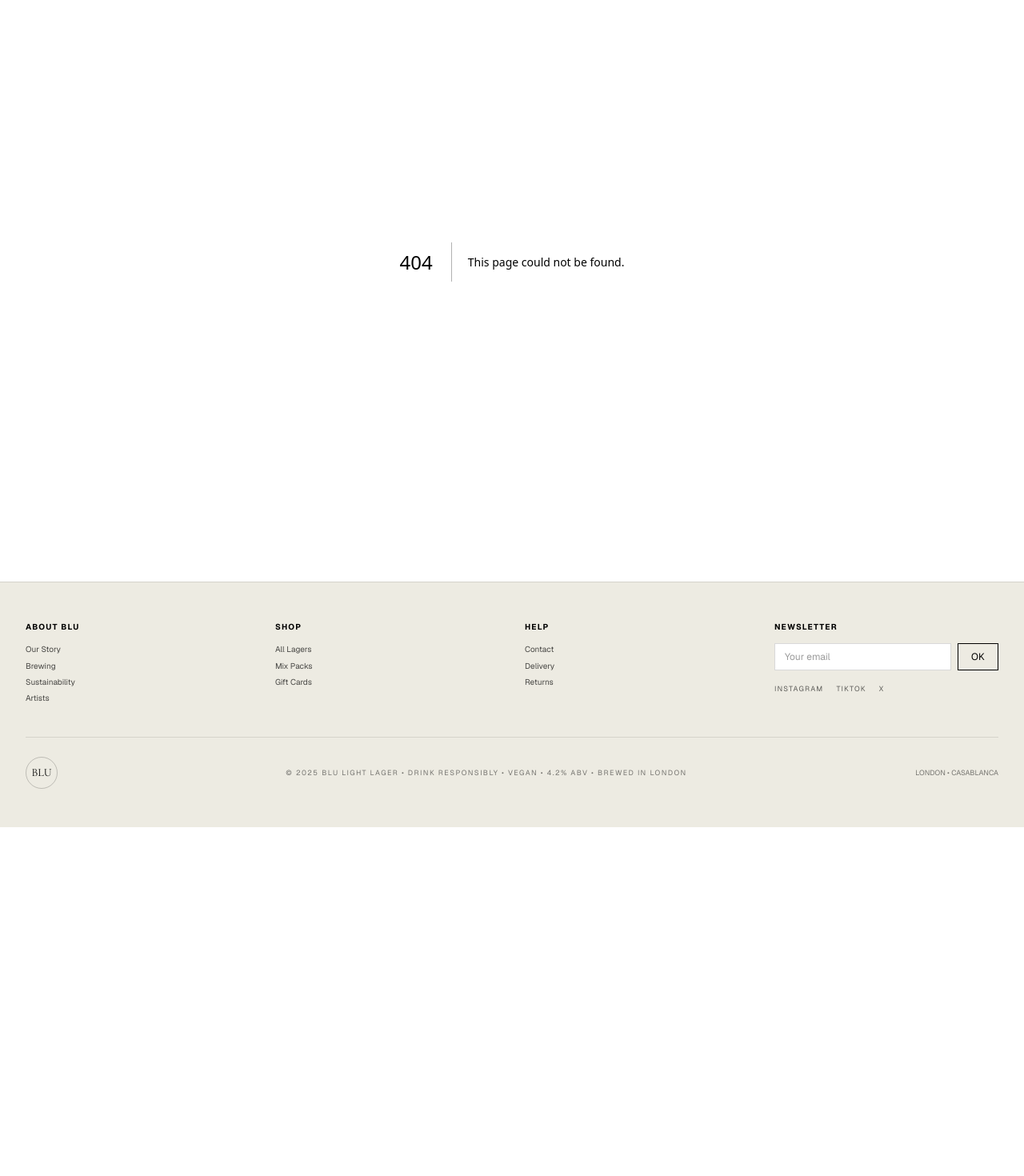
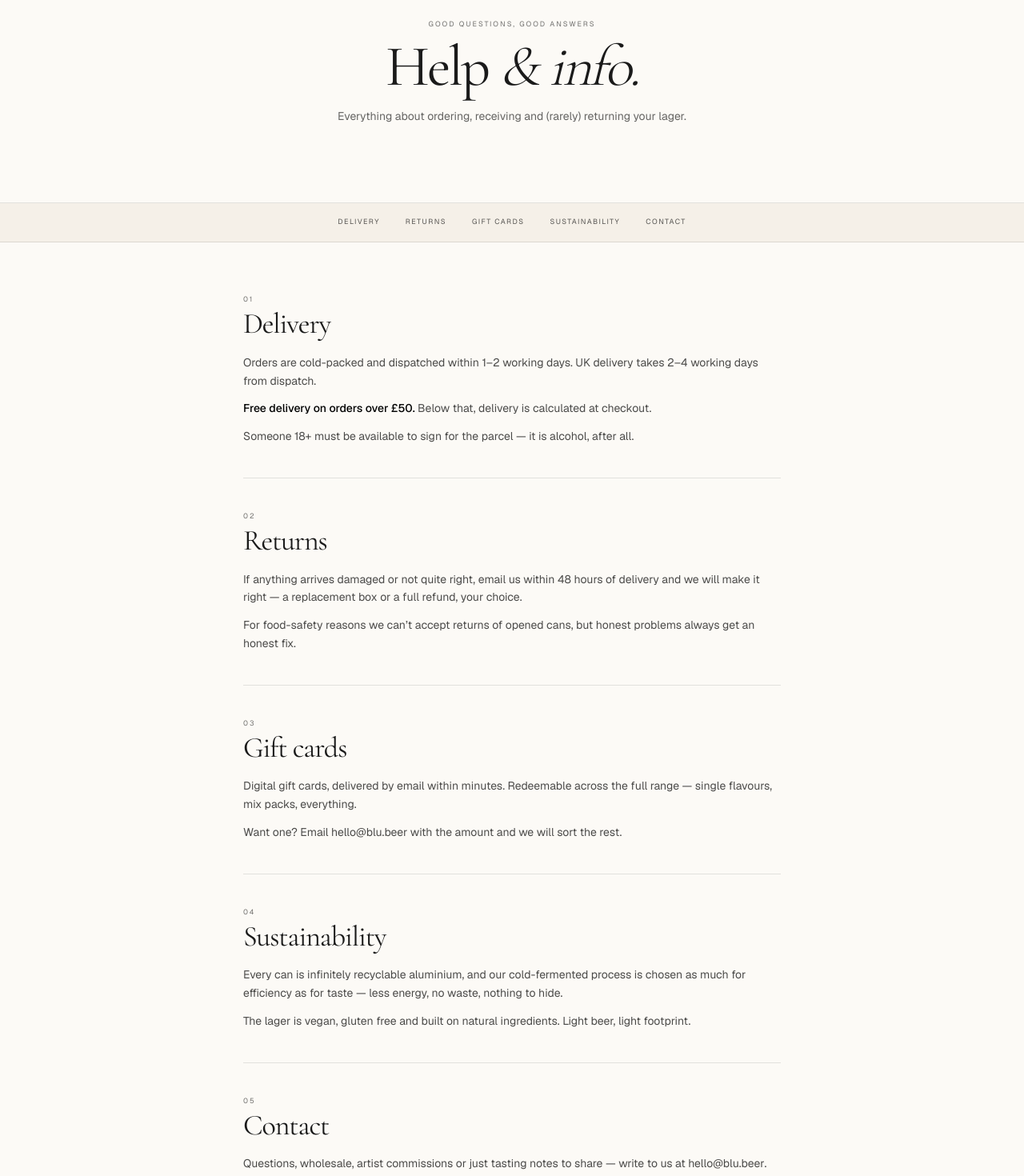
Before and after one commit to elpresidentey/Blubeers, a Next.js app: page /help in a window 1280 px wide. Before the commit this address had no page. Shown: the part 140-1610 px from the top of the page at 80% size. Before the commit the page ends 1174 px from the top, so only its background shows below. Built offline with nearby package versions, Linux system fonts and the light colour scheme.

Commit message:
Add Help & Info page — wire footer Sustainability/Gift Cards/Delivery/Returns/Contact and illustrators CONTACT to real destinations

```diff
--- /dev/null
+++ b/src/app/help/page.tsx
@@ -0,0 +1,82 @@
+import type { Metadata } from "next";
+import Link from "next/link";
+
+export const metadata: Metadata = {
+  title: "Help & Info - BLU Light Lager",
+  description: "Delivery, returns, gift cards, sustainability and contact details for BLU Light Lager.",
+};
+
+const topics = [
+  { id: "delivery", label: "DELIVERY" },
+  { id: "returns", label: "RETURNS" },
+  { id: "gift-cards", label: "GIFT CARDS" },
+  { id: "sustainability", label: "SUSTAINABILITY" },
+  { id: "contact", label: "CONTACT" },
+];
+
+export default function HelpPage() {
+  return (
+    <main className="min-h-screen bg-[#FCFAF6]">
+      <header className="border-b border-black/10 px-6 py-16 text-center md:py-24">
+        <p className="text-[9px] tracking-[.22em] text-black/55">GOOD QUESTIONS, GOOD ANSWERS</p>
+        <h1 className="mt-4 font-serif text-5xl leading-[.84] tracking-[-.04em] md:text-7xl">Help <span className="font-light italic">&amp; info.</span></h1>
+        <p className="mx-auto mt-5 max-w-md text-sm leading-relaxed text-black/60">Everything about ordering, receiving and (rarely) returning your lager.</p>
+      </header>
+
+      <nav aria-label="Page topics" className="border-b border-black/10 bg-[#f5f0e8] px-5 py-4 sm:px-6 md:px-8"><div className="mx-auto flex max-w-[1280px] flex-wrap justify-center gap-x-8 gap-y-2 text-[9px] tracking-[.16em] text-black/65">{topics.map((topic) => <a key={topic.id} href={`#${topic.id}`} className="u-line pb-0.5">{topic.label}</a>)}</div></nav>
+
+      <div className="mx-auto max-w-[720px] px-5 py-12 sm:px-6 md:py-16">
+        <section id="delivery" className="scroll-mt-24 border-b border-black/10 py-10 first:pt-0">
+          <p className="text-[9px] tracking-[.22em] text-black/55">01</p>
+          <h2 className="mt-2 font-serif text-4xl leading-[.9] tracking-[-.03em]">Delivery</h2>
+          <div className="mt-5 space-y-3 text-sm leading-relaxed text-black/70">
+            <p>Orders are cold-packed and dispatched within 1–2 working days. UK delivery takes 2–4 working days from dispatch.</p>
+            <p><strong className="font-medium text-black">Free delivery on orders over £50.</strong> Below that, delivery is calculated at checkout.</p>
+            <p>Someone 18+ must be available to sign for the parcel — it is alcohol, after all.</p>
+          </div>
+        </section>
+
+        <section id="returns" className="scroll-mt-24 border-b border-black/10 py-10">
+          <p className="text-[9px] tracking-[.22em] text-black/55">02</p>
+          <h2 className="mt-2 font-serif text-4xl leading-[.9] tracking-[-.03em]">Returns</h2>
+          <div className="mt-5 space-y-3 text-sm leading-relaxed text-black/70">
+            <p>If anything arrives damaged or not quite right, email us within 48 hours of delivery and we will make it right — a replacement box or a full refund, your choice.</p>
+            <p>For food-safety reasons we can’t accept returns of opened cans, but honest problems always get an honest fix.</p>
+          </div>
+        </section>
+
+        <section id="gift-cards" className="scroll-mt-24 border-b border-black/10 py-10">
+          <p className="text-[9px] tracking-[.22em] text-black/55">03</p>
+          <h2 className="mt-2 font-serif text-4xl leading-[.9] tracking-[-.03em]">Gift cards</h2>
+          <div className="mt-5 space-y-3 text-sm leading-relaxed text-black/70">
+            <p>Digital gift cards, delivered by email within minutes. Redeemable across the full range — single flavours, mix packs, everything.</p>
+            <p>Want one? Email <a href="mailto:hello@blu.beer?subject=Gift%20cards" className="u-line pb-0.5">hello@blu.beer</a> with the amount and we will sort the rest.</p>
+          </div>
+        </section>
+
+        <section id="sustainability" className="scroll-mt-24 border-b border-black/10 py-10">
+          <p className="text-[9px] tracking-[.22em] text-black/55">04</p>
+          <h2 className="mt-2 font-serif text-4xl leading-[.9] tracking-[-.03em]">Sustainability</h2>
+          <div className="mt-5 space-y-3 text-sm leading-relaxed text-black/70">
+            <p>Every can is infinitely recyclable aluminium, and our cold-fermented process is chosen as much for efficiency as for taste — less energy, no waste, nothing to hide.</p>
+            <p>The lager is vegan, gluten free and built on natural ingredients. Light beer, light footprint.</p>
+          </div>
+        </section>
+
+        <section id="contact" className="scroll-mt-24 py-10">
+          <p className="text-[9px] tracking-[.22em] text-black/55">05</p>
+          <h2 className="mt-2 font-serif text-4xl leading-[.9] tracking-[-.03em]">Contact</h2>
+          <div className="mt-5 space-y-3 text-sm leading-relaxed text-black/70">
+            <p>Questions, wholesale, artist commissions or just tasting notes to share — write to us at <a href="mailto:hello@blu.beer" className="u-line pb-0.5">hello@blu.beer</a>. We reply within one working day.</p>
+            <p>Brewed in London · Served everywhere the sun is out.</p>
+          </div>
+        </section>
+
+        <div className="mt-6 flex flex-wrap items-center justify-between gap-4 border-y border-black/10 py-7">
+          <span className="text-[9px] tracking-[.15em]">STILL THIRSTY FOR ANSWERS?</span>
+          <Link href="/shop" className="border border-black px-6 py-3 text-[10px] tracking-[.16em] transition-colors hover:bg-black hover:text-white">SHOP THE LAGERS</Link>
+        </div>
+      </div>
+    </main>
+  );
+}
--- a/src/app/illustrators/page.tsx
+++ b/src/app/illustrators/page.tsx
@@ -40,7 +40,7 @@
         <p className="mx-auto mt-3 max-w-md text-sm leading-relaxed text-black/60">We commission a new artist every season — the brief is always: crisp, cold-fermented, light lager.</p>
         <div className="mt-7 flex justify-center gap-3">
           <Link href="/journals" className="border border-black px-7 py-3 text-[10px] tracking-[.16em] transition-colors hover:bg-black hover:text-white">JOURNAL</Link>
-          <a href="mailto:hello@blu.beer" className="border border-black bg-black px-7 py-3 text-[10px] tracking-[.16em] text-white transition-colors hover:bg-transparent hover:text-black">CONTACT</a>
+          <Link href="/help#contact" className="border border-black bg-black px-7 py-3 text-[10px] tracking-[.16em] text-white transition-colors hover:bg-transparent hover:text-black">CONTACT</Link>
         </div>
       </section>
     </main>
--- a/src/components/Footer.tsx
+++ b/src/components/Footer.tsx
@@ -16,7 +16,7 @@
             <ul className="space-y-1 opacity-70">
               <li><Link href="/journals" className="hover:opacity-100">Our Story</Link></li>
               <li><Link href="/journals/cold-fermented-light-lager" className="hover:opacity-100">Brewing</Link></li>
-              <li><a href="mailto:hello@blu.beer?subject=Sustainability" className="hover:opacity-100">Sustainability</a></li>
+              <li><Link href="/help#sustainability" className="hover:opacity-100">Sustainability</Link></li>
               <li><Link href="/illustrators" className="hover:opacity-100">Artists</Link></li>
             </ul>
           </div>
@@ -25,15 +25,15 @@
             <ul className="space-y-1 opacity-70">
               <li><Link href="/shop" className="hover:opacity-100">All Lagers</Link></li>
               <li><Link href="/shop#mix-builder" className="hover:opacity-100">Mix Packs</Link></li>
-              <li><a href="mailto:hello@blu.beer?subject=Gift%20cards" className="hover:opacity-100">Gift Cards</a></li>
+              <li><Link href="/help#gift-cards" className="hover:opacity-100">Gift Cards</Link></li>
             </ul>
           </div>
           <div>
             <div className="font-bold tracking-[0.12em] mb-3">HELP</div>
             <ul className="space-y-1 opacity-70">
-              <li><a href="mailto:hello@blu.beer" className="hover:opacity-100">Contact</a></li>
-              <li><a href="mailto:hello@blu.beer?subject=Delivery" className="hover:opacity-100">Delivery</a></li>
-              <li><a href="mailto:hello@blu.beer?subject=Returns" className="hover:opacity-100">Returns</a></li>
+              <li><Link href="/help#contact" className="hover:opacity-100">Contact</Link></li>
+              <li><Link href="/help#delivery" className="hover:opacity-100">Delivery</Link></li>
+              <li><Link href="/help#returns" className="hover:opacity-100">Returns</Link></li>
             </ul>
           </div>
           <div>
```
